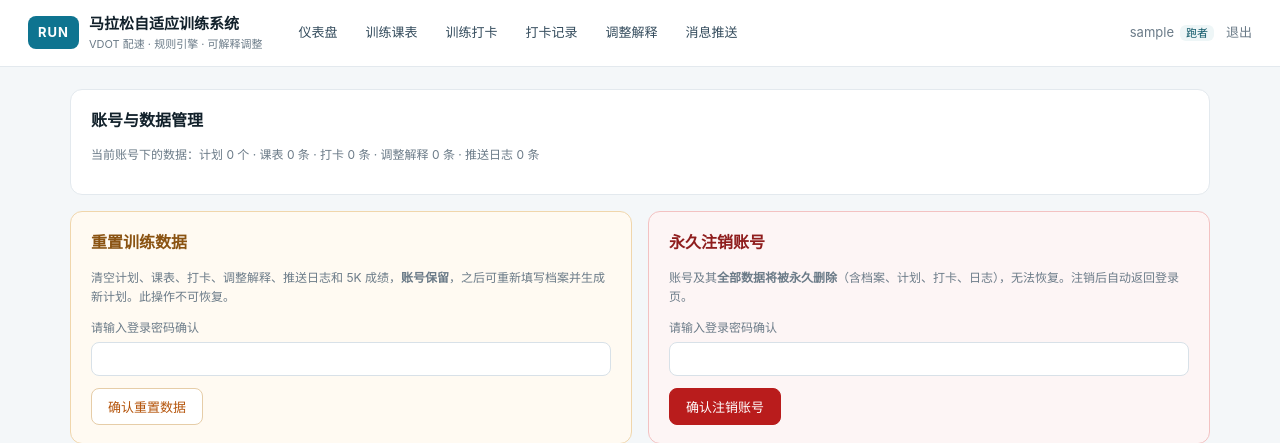
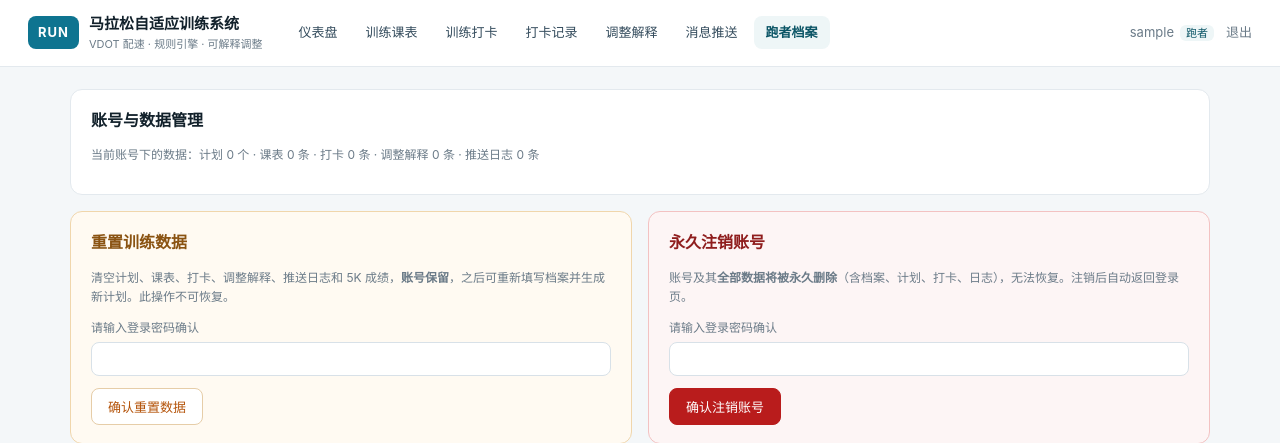
Before and after one commit to lyy123run/yanyang, a Django app: page /account/ in a window 1280 px wide. Shown: the top 443 px of the page. Run offline with Django 5.2, Linux system fonts and the light colour scheme; the visitor is signed in with stand-in values (Sample User, id 1); data that the repository does not hold is empty.

Commit message:
导航栏新增跑者档案入口，修复档案页与账号管理无法从导航到达

```diff
--- a/templates/base.html
+++ b/templates/base.html
@@ -24,6 +24,7 @@
     <a href="{% url 'records' %}" class="{% if request.resolver_match.url_name == 'records' or request.resolver_match.url_name == 'upload_gpx' %}active{% endif %}">打卡记录</a>
     <a href="{% url 'explanations' %}" class="{% if request.resolver_match.url_name == 'explanations' %}active{% endif %}">调整解释</a>
     <a href="{% url 'push_center' %}" class="{% if request.resolver_match.url_name == 'push_center' %}active{% endif %}">消息推送</a>
+    <a href="{% url 'profile' %}" class="{% if request.resolver_match.url_name == 'profile' or request.resolver_match.url_name == 'account_danger' %}active{% endif %}">跑者档案</a>
     {% if nav_profile.is_admin %}
     <a href="{% url 'manage_home' %}" class="{% if 'manage' in request.resolver_match.url_name %}active{% endif %}">管理端</a>
     {% endif %}
```
